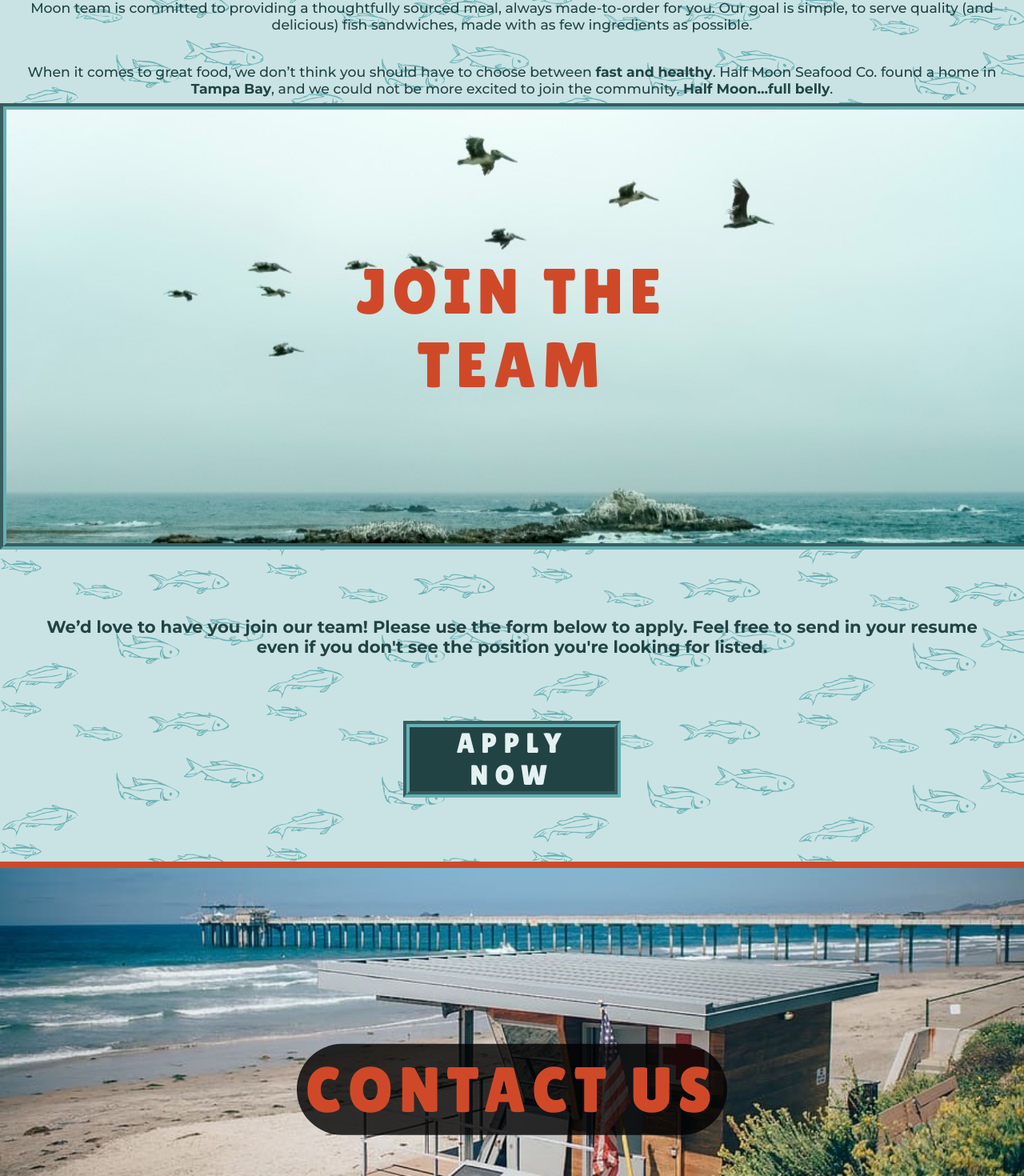
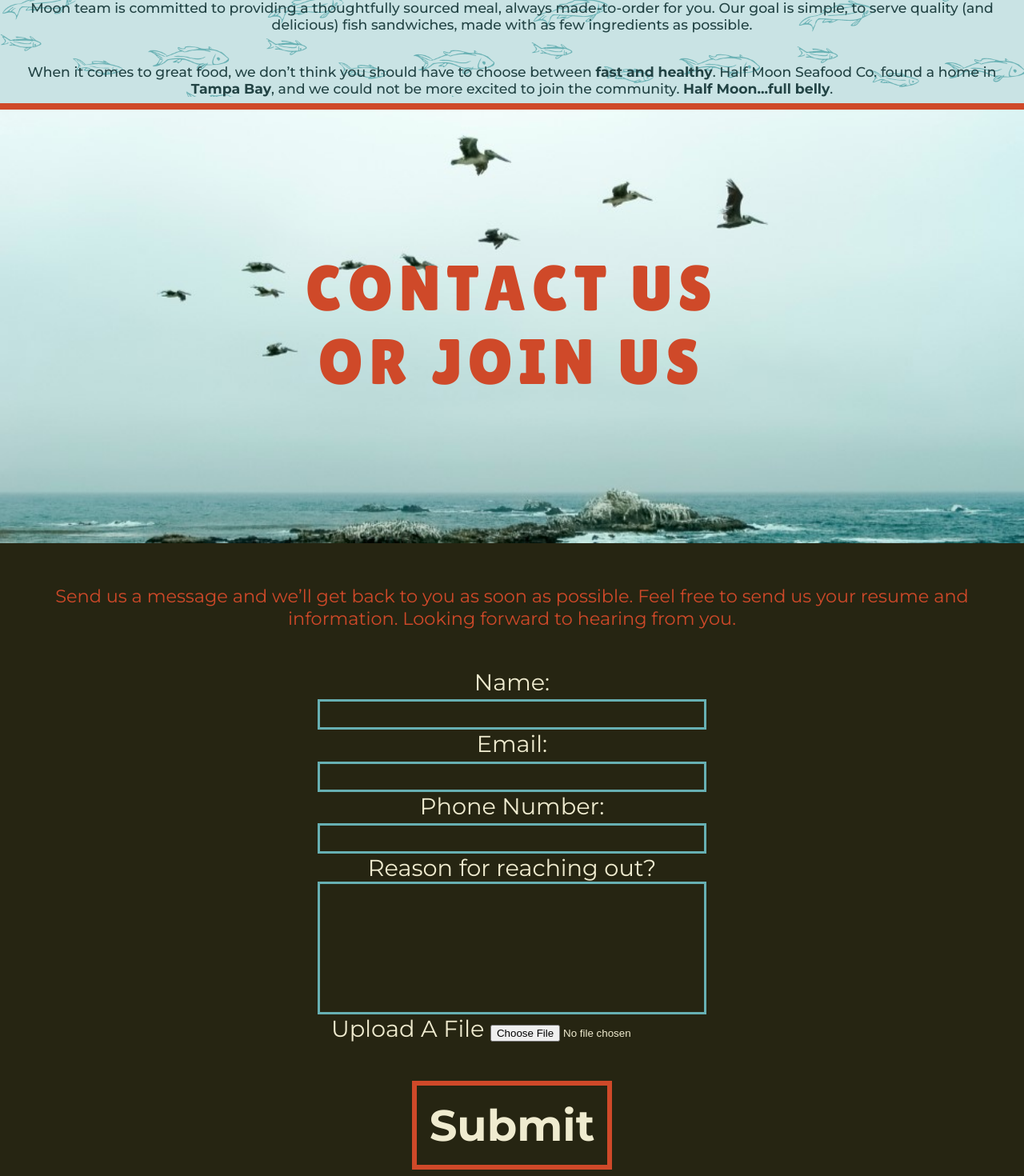
Before and after one commit to Rafaelh1x1/hmsw, a React (Create React App) app: page / in a window 1280 px wide. Shown: the part 3320-4790 px from the top of the page at 80% size. Built offline with nearby package versions, Linux system fonts and the light colour scheme.

Commit message:
Combined Careers and Contact Us into 1

```diff
--- a/src/App.css
+++ b/src/App.css
@@ -472,7 +472,7 @@
   transform: translate(-50%, -50%);
   padding: 0.7rem;
   color: #cf4929;
-  background-color: rgba(0, 0, 0, 0.8);
+
   border-radius: 5rem;
 }
 
--- a/src/App.js
+++ b/src/App.js
@@ -6,7 +6,6 @@
 import HoursAndLocations from "./components/hoursandlocations";
 import MenuSection from "./components/menu-section";
 import AboutUs from "./components/aboutus";
-import CareerSection from "./components/careerssection";
 import ContactUsSection from "./components/contacussection";
 import StickyBar from "./components/stickyBar";
 
@@ -16,12 +15,9 @@
       <TopBanner text="11508 N 56TH STREET, TEMPLE TERRACE, FL 33617 |    813-437-3474"></TopBanner>
       <div className="pain">
         <BestSellersSection></BestSellersSection>
-
         <MenuSection />
         <HoursAndLocations />
-
         <AboutUs />
-        <CareerSection />
       </div>
       <ContactUsSection />
       <StickyBar></StickyBar>
--- a/src/components/careerssection.js
+++ /dev/null
@@ -1,28 +0,0 @@
-import React from "react";
-
-export default function CareerSection() {
-  return (
-    <div className="container">
-      <div className="careers-section">
-        <div className="careers-img-container">
-          <img
-            src={require("./images/careers-img1.jpg")}
-            alt="Pelicans flying in a group"
-            width="100%vw"
-            height="auto"
-            className="careers-banner-img"
-          />
-          <p className="careers-banner-text">JOIN THE TEAM</p>
-        </div>
-        <div className="careers-description-container">
-          <p className="careers-description-text">
-            We’d love to have you join our team! Please use the form below to
-            apply. Feel free to send in your resume even if you don't see the
-            position you're looking for listed.
-          </p>
-          <p className="apply-now-btn">APPLY NOW</p>
-        </div>
-      </div>
-    </div>
-  );
-}
--- a/src/components/contacussection.js
+++ b/src/components/contacussection.js
@@ -6,17 +6,18 @@
       <div className="contact-us-section">
         <div className="contact-us-banner">
           <img
-            src={require("./images/contact-us-img.jpg")}
+            src={require("./images/careers-img1.jpg")}
             alt="Lifeguard station on a beach "
             width="100%vw"
             height="auto"
             className="contact-us-banner-img"
           />
-          <p className="contact-us-banner-text">CONTACT US</p>
+          <p className="contact-us-banner-text">CONTACT US OR JOIN US</p>
         </div>
         <p className="contact-us-description-text">
-          Send us a message and we’ll get back to you as soon as possible.
-          Looking forward to hearing from you.
+          Send us a message and we’ll get back to you as soon as possible. Feel
+          free to send us your resume and information. Looking forward to
+          hearing from you.
         </p>
         <div className="contact-us-description">
           <form>
@@ -39,6 +40,23 @@
               <input type="text" id="contact-us-reason"></input>
             </p>
             <p>
+              <form
+                action="fileupload.php"
+                enctype="multipart/form-data"
+                method="post"
+              >
+                <label class="custom-uploader" for="file">
+                  Upload A File
+                </label>{" "}
+                <input
+                  id="file"
+                  accept="image/jpeg,image/gif,image/png,application/pdf,image/x-eps"
+                  name="fileToUpload"
+                  type="file"
+                />{" "}
+              </form>
+            </p>
+            <p>
               {" "}
               <label for="contact-us-submit"></label>
               <input type="submit" id="contact-us-submit"></input>
```
